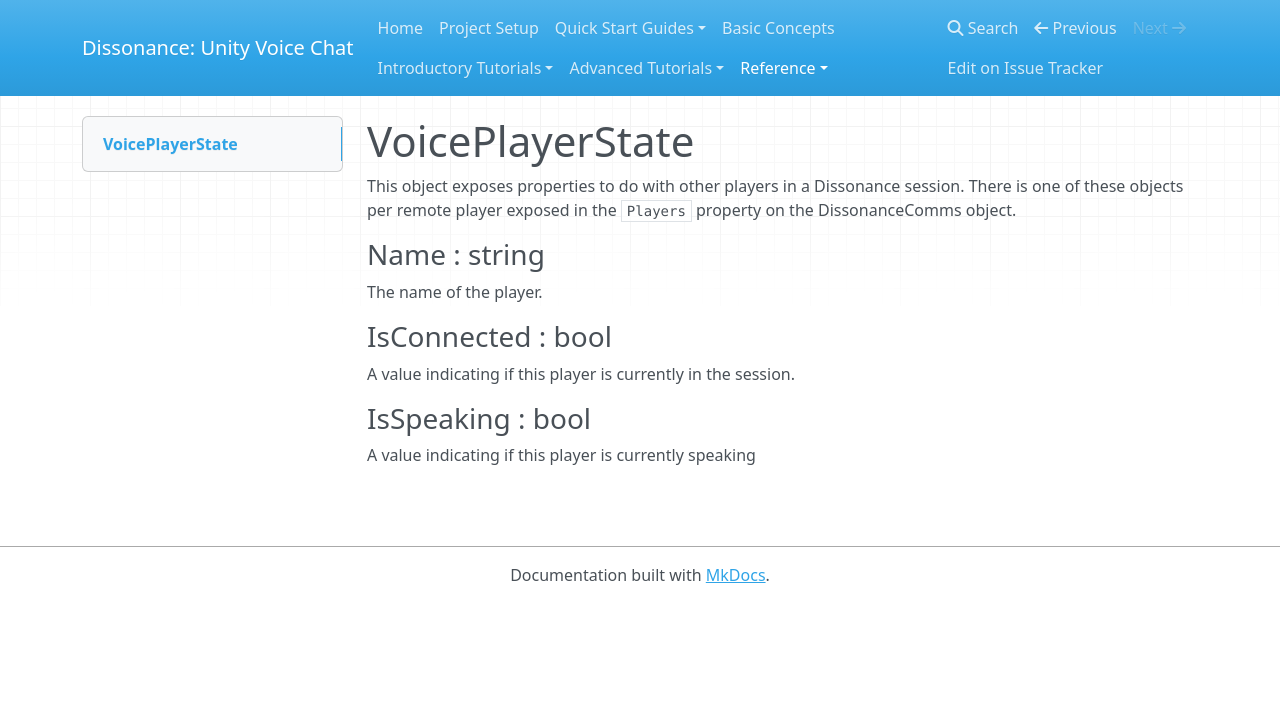
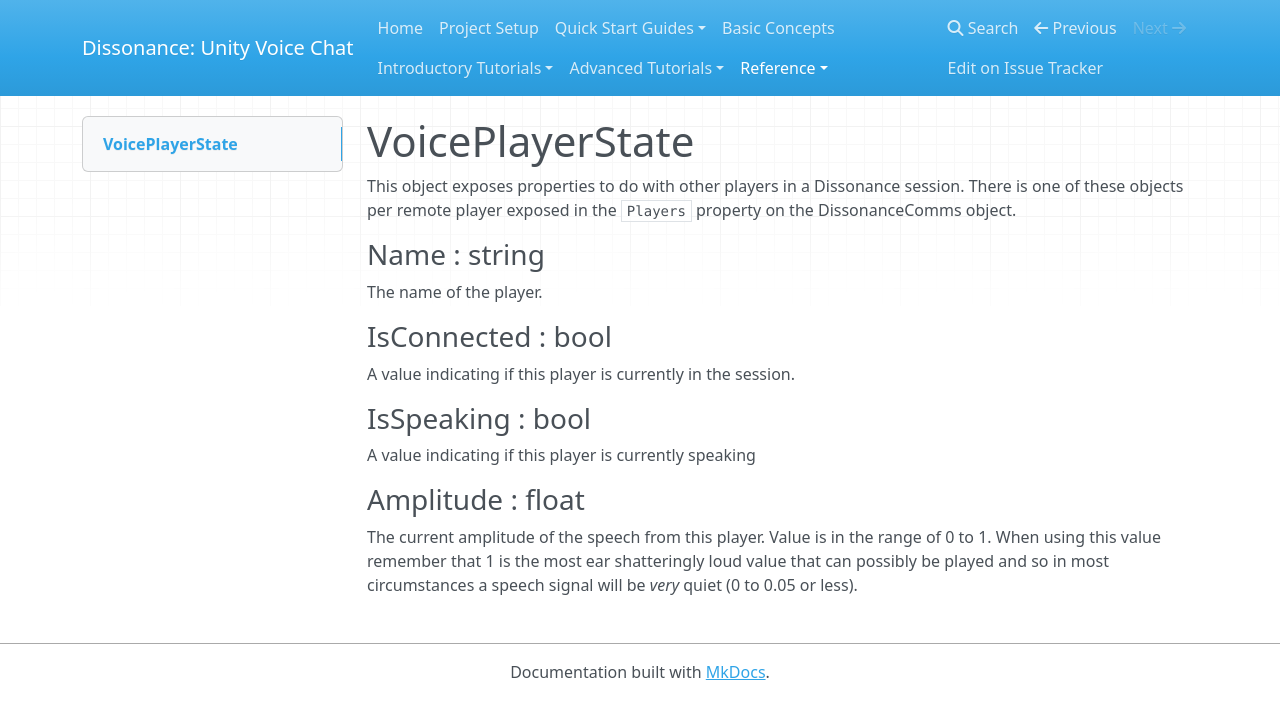
Before and after one commit to Placeholder-Software/Dissonance, an MkDocs documentation site: the page built from docs/Reference/Other/VoicePlayerState.md, in a window 1280 px wide. Shown: the top 719 px of the page. Built offline with MkDocs 1.6.1, drawn with Linux system fonts in a browser that asks for light colours; nearby versions of some CDN libraries; old or Windows-style settings are respelled for this version of MkDocs.

Commit message:
Amended docs for VoicePlayerState to mention the Amplitude field
Signed-off-by: Martin Evans <martindevans@gmail.com>

```diff
--- a/docs/Reference/Other/VoicePlayerState.md
+++ b/docs/Reference/Other/VoicePlayerState.md
@@ -13,3 +13,7 @@
 ### IsSpeaking : bool
 
 A value indicating if this player is currently speaking
+
+### Amplitude : float
+
+The current amplitude of the speech from this player. Value is in the range of 0 to 1. When using this value remember that 1 is the most ear shatteringly loud value that can possibly be played and so in most circumstances a speech signal will be *very* quiet (0 to 0.05 or less).
```
